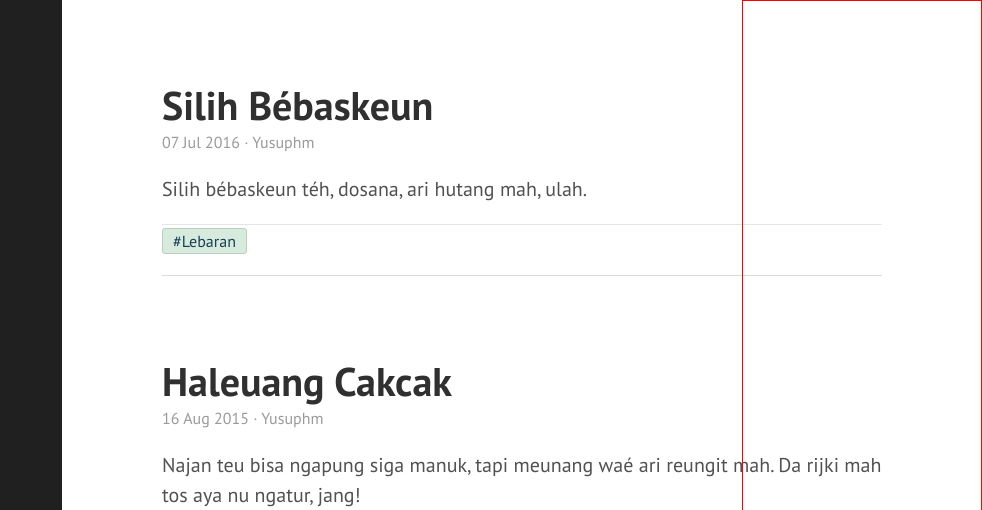
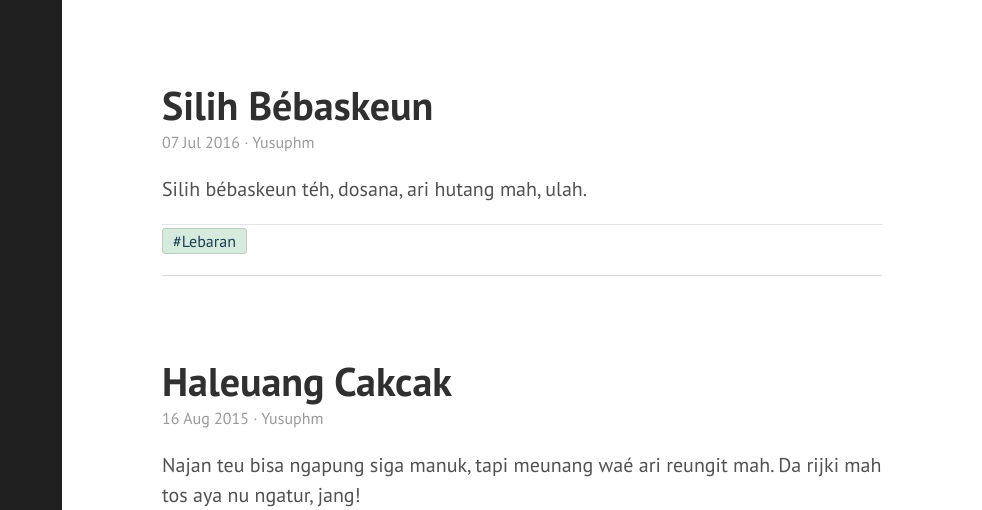
Before and after one commit to saung-rangon/saung-rangon.github.io, a Jekyll site: the page built from index.html, in a window 1280 px wide and 1283 px high. Shown: the top 510 px of the window, without its empty margins (298-1280 px from the left). Built offline with Jekyll 4.4.1, drawn with Linux system fonts in a browser that asks for light colours; the list of posts is cut into pages by our own code; grey boxes are pictures that could not be loaded.

Commit message:
Update gad.css

```diff
--- a/public/css/gad.css
+++ b/public/css/gad.css
@@ -9,8 +9,6 @@
       top: 0;
       right: 0;
       width: 12rem;
-      height: 100%;
-      border: 1px solid red;
-      padding-top: 100px;
+      padding-top: 70px;
   }
 }
```
